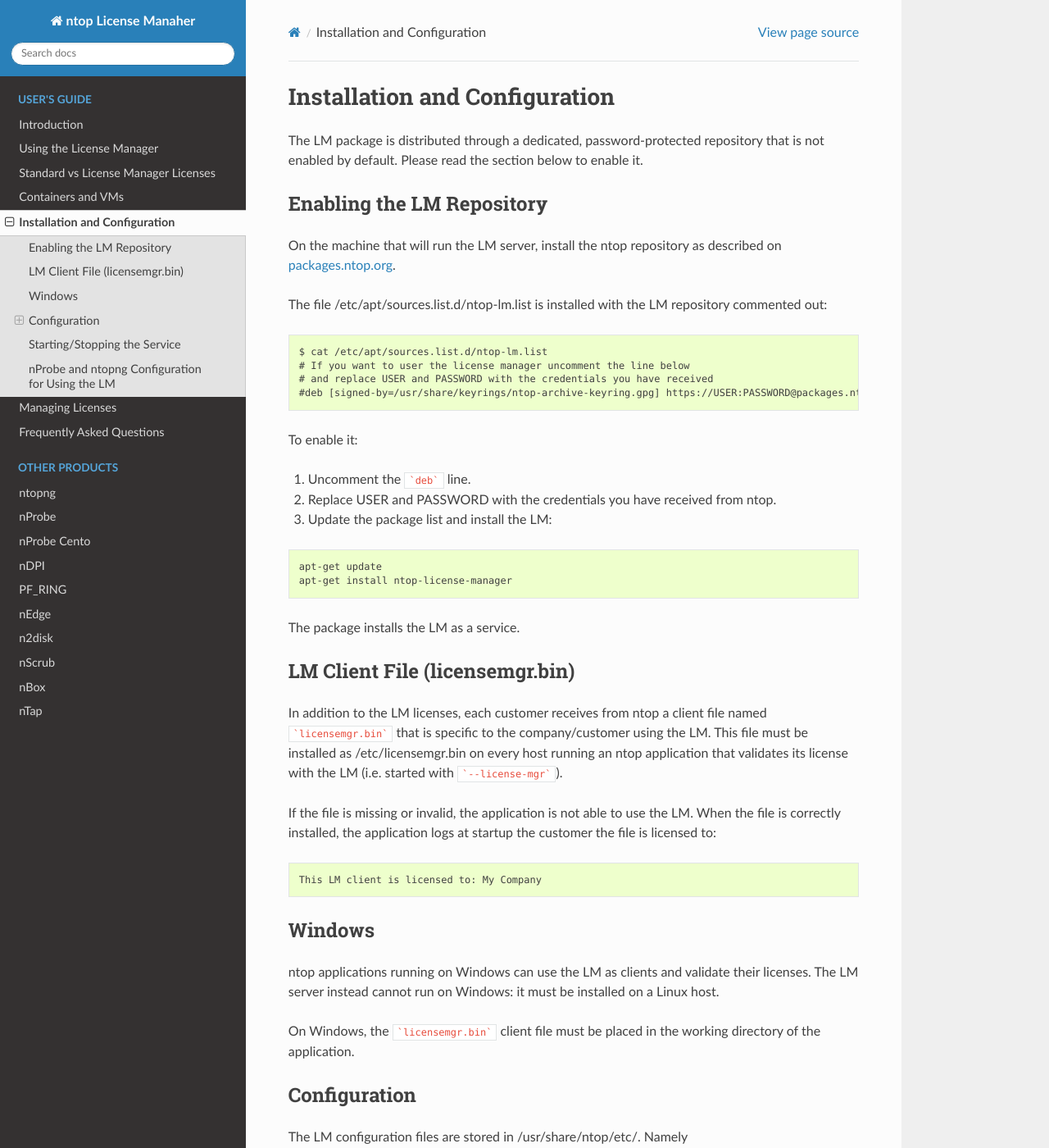
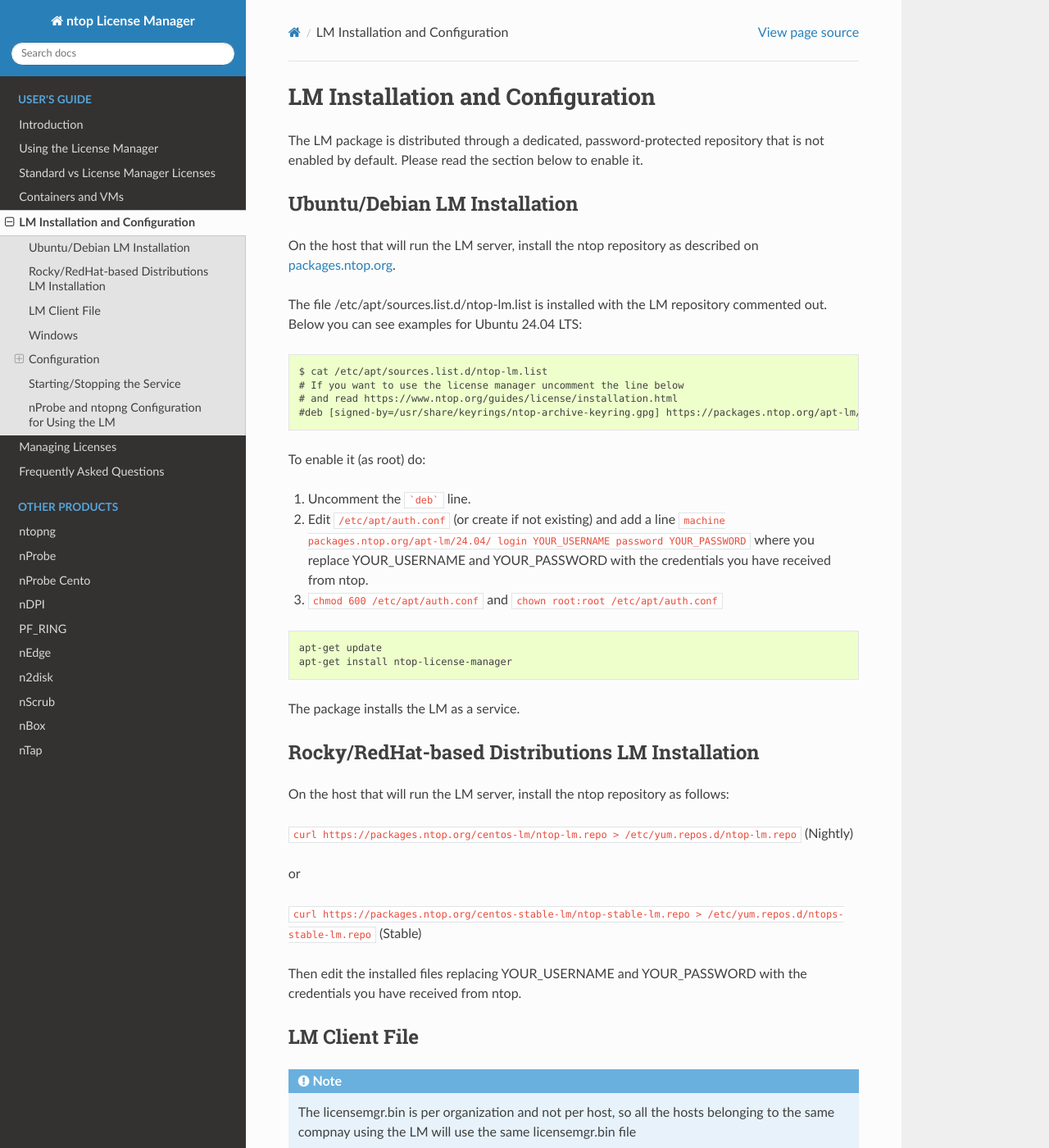
Before and after one commit to ntop/License, a Sphinx documentation site: the page built from doc/installation.rst, in a window 1280 px wide and 1400 px high. Shown: the whole window at 82% size. Built offline with Sphinx 7.4.7 and the Read the Docs theme 3.1.0, drawn with Linux system fonts in a browser that asks for light colours.

Commit message:
Improved documentation

````diff
--- a/doc/conf.py
+++ b/doc/conf.py
@@ -37,7 +37,7 @@
 master_doc = 'index'
 
 # General information about the project.
-project = u'ntop License Manaher'
+project = u'ntop License Manager'
 copyright = u'2023-26, ntop'
 author = u'ntop'
 
--- a/doc/installation.rst
+++ b/doc/installation.rst
@@ -1,29 +1,30 @@
-Installation and Configuration
-==============================
+LM Installation and Configuration
+=================================
 
 The LM package is distributed through a dedicated, password-protected repository that is not enabled by default.
 Please read the section below to enable it.
 
+Ubuntu/Debian LM Installation
+-----------------------------
 
-Enabling the LM Repository
---------------------------
+On the host that will run the LM server, install the ntop repository as described on `packages.ntop.org <https://packages.ntop.org>`_.
 
-On the machine that will run the LM server, install the ntop repository as described on `packages.ntop.org <https://packages.ntop.org>`_.
-
-The file /etc/apt/sources.list.d/ntop-lm.list is installed with the LM repository commented out:
+The file /etc/apt/sources.list.d/ntop-lm.list is installed with the LM repository commented out. Below you can see examples for Ubuntu 24.04 LTS:
 
 .. code:: text
 
    $ cat /etc/apt/sources.list.d/ntop-lm.list
-   # If you want to user the license manager uncomment the line below
-   # and replace USER and PASSWORD with the credentials you have received
-   #deb [signed-by=/usr/share/keyrings/ntop-archive-keyring.gpg] https://USER:PASSWORD@packages.ntop.org/apt-lm/24.04/ x64/
+   # If you want to use the license manager uncomment the line below
+   # and read https://www.ntop.org/guides/license/installation.html
+   #deb [signed-by=/usr/share/keyrings/ntop-archive-keyring.gpg] https://packages.ntop.org/apt-lm/24.04/ x64/
 
-To enable it:
+To enable it (as root) do:
 
 1. Uncomment the ```deb``` line.
-2. Replace USER and PASSWORD with the credentials you have received from ntop.
-3. Update the package list and install the LM:
+2. Edit ``/etc/apt/auth.conf`` (or create if not existing) and add a line
+   ``machine packages.ntop.org/apt-lm/24.04/ login YOUR_USERNAME password YOUR_PASSWORD``
+   where you replace YOUR_USERNAME and YOUR_PASSWORD with the credentials you have received from ntop.
+3. ``chmod 600 /etc/apt/auth.conf`` and ``chown root:root /etc/apt/auth.conf``
 
 .. code:: bash
 
@@ -32,9 +33,25 @@
 
 The package installs the LM as a service.
 
+Rocky/RedHat-based Distributions LM Installation
+------------------------------------------------
 
-LM Client File (licensemgr.bin)
--------------------------------
+On the host that will run the LM server, install the ntop repository as follows:
+
+``curl https://packages.ntop.org/centos-lm/ntop-lm.repo > /etc/yum.repos.d/ntop-lm.repo`` (Nightly)
+
+or
+
+``curl https://packages.ntop.org/centos-stable-lm/ntop-stable-lm.repo > /etc/yum.repos.d/ntops-stable-lm.repo`` (Stable)
+
+Then edit the installed files replacing YOUR_USERNAME and YOUR_PASSWORD with the credentials you have received from ntop.
+
+
+LM Client File
+--------------
+
+.. note::
+   The licensemgr.bin is per organization and not per host, so all the hosts belonging to the same compnay using the LM will use the same licensemgr.bin file
 
 In addition to the LM licenses, each customer receives from ntop a client file named ```licensemgr.bin``` that is specific to the company/customer using the LM.
 This file must be installed as /etc/licensemgr.bin on every host running an ntop application that validates its license with the LM (i.e. started with ```--license-mgr```).
@@ -44,7 +61,6 @@
 .. code:: text
 
    This LM client is licensed to: My Company
-
 
 Windows
 -------
````
